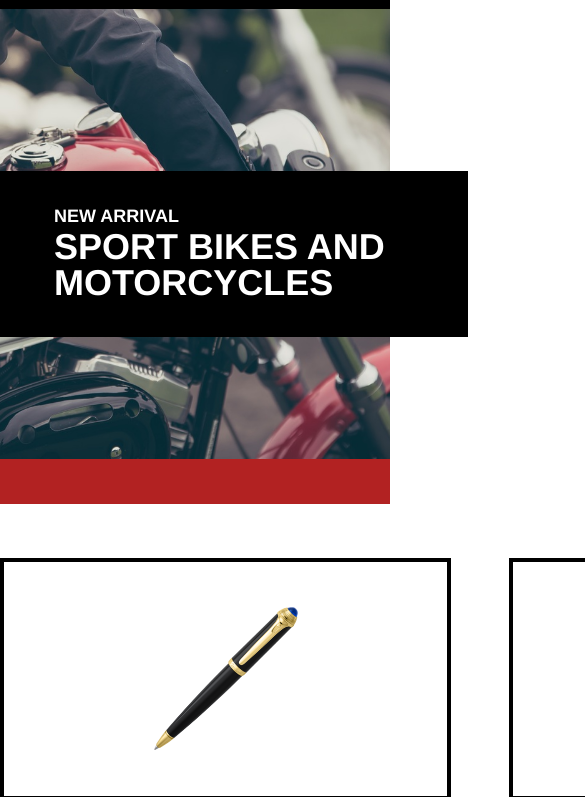
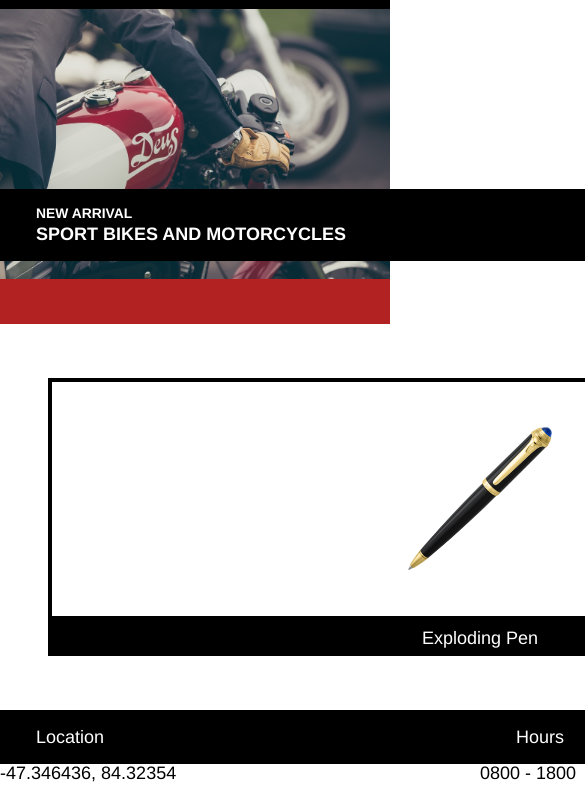
Before and after one commit to MFullerdg/secretagentsupply, a plain HTML site: page index.html in a window 390 px wide. Shown: the part 42-839 px from the top of the page, 585 px wide, since content can reach past the window. Drawn offline with Linux system fonts and the light colour scheme.

Commit message:
begin mobile site

```diff
--- a/resources/css/style.css
+++ b/resources/css/style.css
@@ -129,5 +129,39 @@ footer {
 }
 
 @media only screen and (max-width: 470px) {
+  .main {
+    height: 15rem;
+  }
+  .new {
+    width: 100%;
+    padding: 1rem 2rem;
+    top: 10rem;
+  }
+  .new h3 {
+    font-size: .77rem;
+  }
+  .new h1 {
+    font-size: 1rem;
+  }
+  .products,
+  business-info {
+    flex-wrap: wrap;
+  }
 
+  .product {
+    width: 90%;
+    margin: auto;
+  }
+  .product.watch {
+    display: none;
+  }
+
+  .info {
+    width: 90%;
+    margin .5rem auto;
+  }
+
+  footer {
+    text-align: center;
+  }
 }
```
